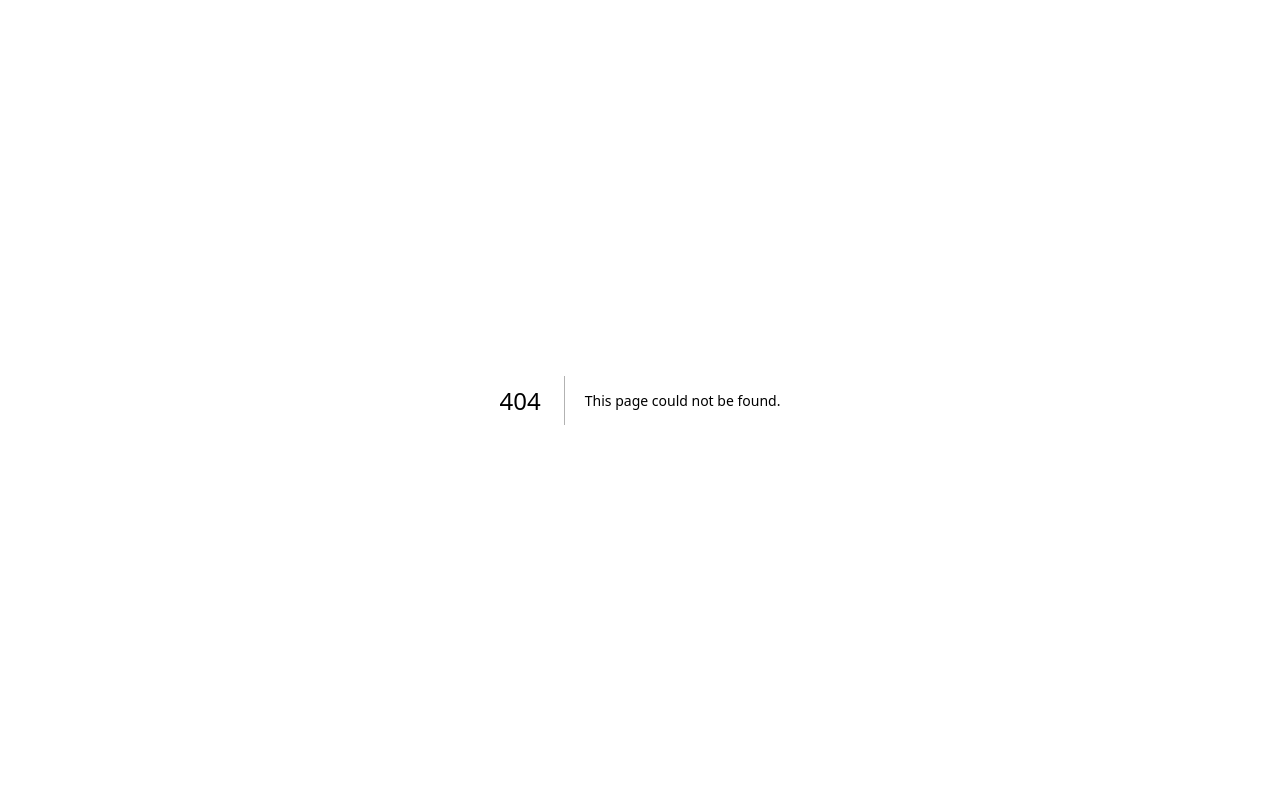
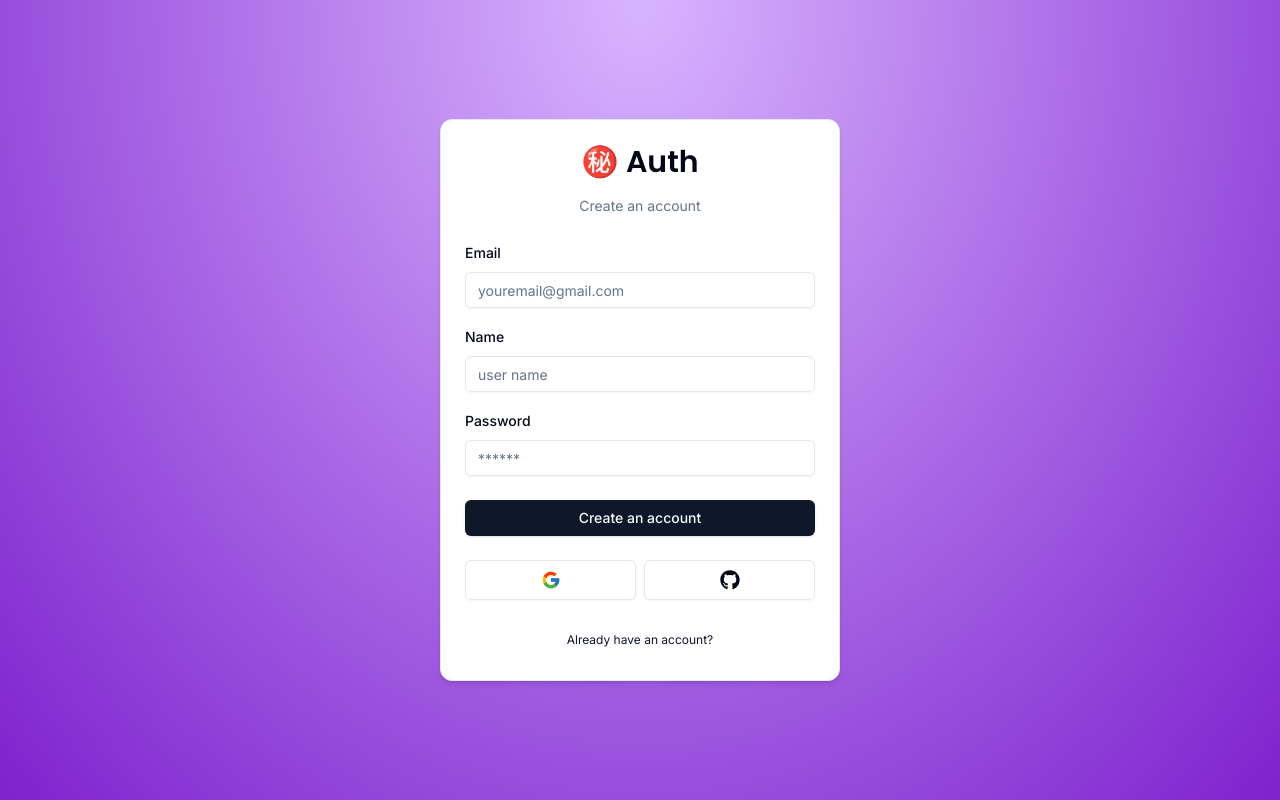
Before and after one commit to Luca-0104/AuthCenter, a Next.js app: page /auth/register in a window 1280 px wide. Before the commit this address had no page. Built offline with nearby package versions, Linux system fonts and the light colour scheme.

Commit message:
register form and page

```diff
--- /dev/null
+++ b/app/auth/register/page.tsx
@@ -0,0 +1,9 @@
+import { RegisterForm } from '@/components/auth/register-form'
+
+const RegisterPage = () => {
+  return (
+    <RegisterForm />
+  )
+}
+
+export default RegisterPage
--- /dev/null
+++ b/components/auth/register-form.tsx
@@ -0,0 +1,91 @@
+"use client";
+
+import React, { useState } from 'react'
+import { CardWrapper } from './card-wrapper'
+import * as z from "zod";
+import { RegisterSchema } from '@/schemas';
+import { useForm } from 'react-hook-form';
+import { zodResolver } from '@hookform/resolvers/zod';
+import { Form, FormControl, FormField, FormItem, FormLabel, FormMessage } from '../ui/form';
+import { Input } from '../ui/input';
+import { Button } from '../ui/button';
+import { FormError } from '../form-error';
+import { FormSuccess } from '../form-success';
+import { login } from '@/actions/login';
+import { useTransition } from 'react';
+
+export const RegisterForm = () => {
+  const [isPending, startTransition] = useTransition();
+
+  const [error, setError] = useState<string | undefined>("");
+  const [success, setSuccess] = useState<string | undefined>("");
+
+  const form = useForm<z.infer<typeof RegisterSchema>>({
+    resolver: zodResolver(RegisterSchema),
+    defaultValues: {
+      email: "",
+      name: "",
+      password: "",
+    }
+  });
+
+  const onSubmit = (values: z.infer<typeof RegisterSchema>) => {
+    setError("");
+    setSuccess("");
+
+    startTransition(() => {
+      login(values).then((data) => {
+        setError(data.error);
+        setSuccess(data.success);
+      })
+    });
+  };
+
+  return (
+    <CardWrapper
+      headerLabel="Create an account"
+      backButtonLabel="Already have an account?"
+      backButtonHref="/auth/login"
+      showSocial
+    >
+      <Form {...form}>
+        <form onSubmit={form.handleSubmit(onSubmit)} className='space-y-6'>
+          <div className='space-y-4'>
+            <FormField control={form.control} name="email" render={({ field }) => (
+              <FormItem>
+                <FormLabel>Email</FormLabel>
+                <FormControl>
+                  <Input {...field} placeholder='youremail@gmail.com' type='email' disabled={isPending}/>
+                </FormControl>
+                <FormMessage />
+              </FormItem>
+            )} />
+            <FormField control={form.control} name="name" render={({ field }) => (
+              <FormItem>
+                <FormLabel>Name</FormLabel>
+                <FormControl>
+                  <Input {...field} placeholder="user name" disabled={isPending}/>
+                </FormControl>
+                <FormMessage />
+              </FormItem>
+            )} />
+            <FormField control={form.control} name="password" render={({ field }) => (
+              <FormItem>
+                <FormLabel>Password</FormLabel>
+                <FormControl>
+                  <Input {...field} placeholder="******" type='password' disabled={isPending}/>
+                </FormControl>
+                <FormMessage />
+              </FormItem>
+            )} />
+          </div>
+          <FormError message={error} />
+          <FormSuccess message={success} />
+          <Button type='submit' className='w-full' disabled={isPending}>
+            Create an account
+          </Button>
+        </form>
+      </Form>
+    </CardWrapper>
+  )
+}
--- a/schemas/index.ts
+++ b/schemas/index.ts
@@ -8,3 +8,15 @@
     message: "Password is required"
   }),
 })
+
+export const RegisterSchema = z.object({
+  email: z.string().email({
+    message: "Email is required"
+  }),
+  name: z.string().min(1, {
+    message: "Name is required"
+  }),
+  password: z.string().min(6, {
+    message: "Password should longer than 6 characters"
+  }),
+})
```
